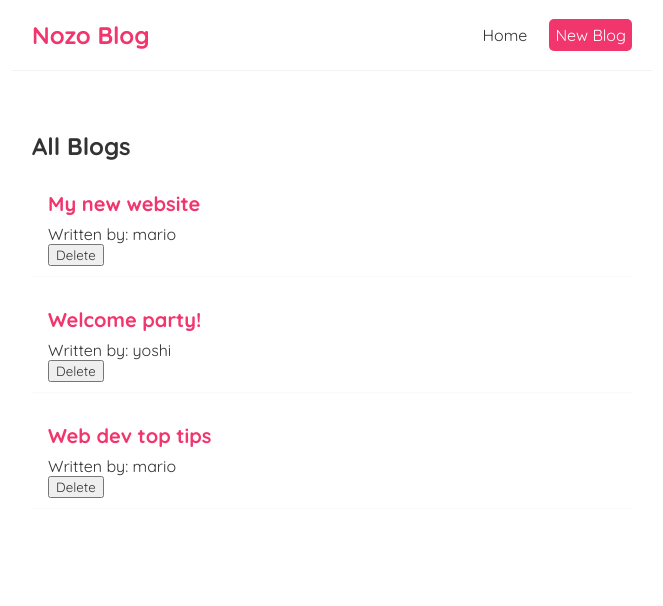
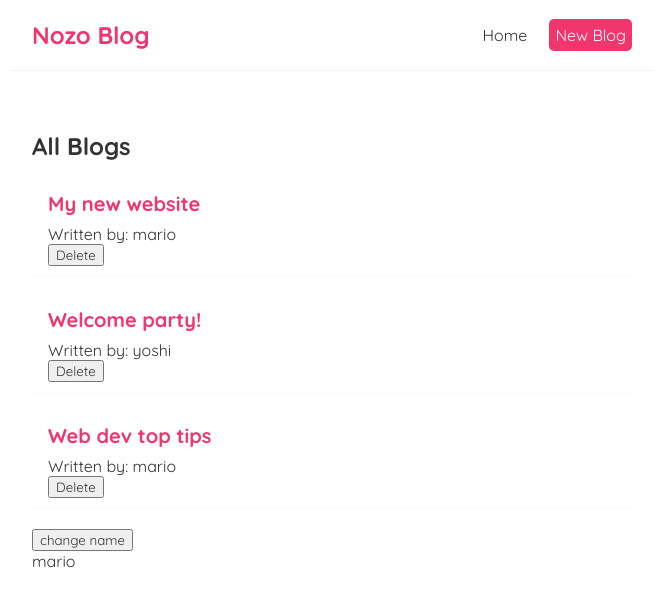
Before and after one commit to Kobby08/nozo-blog, a React (Create React App) app: page / in a window 1280 px wide. Shown: the top 606 px of the page, without its empty margins (308-971 px from the left). Built offline with nearby package versions, Linux system fonts and the light colour scheme.

Commit message:
useEffect dependencies

```diff
--- a/src/Home.js
+++ b/src/Home.js
@@ -23,18 +23,26 @@
     },
   ]);
 
+  const [name, setName] = useState("mario");
+
   const handleDelete = (id) => {
     const newBlogs = blogs.filter((blog) => blog.id !== id);
     setBlogs(newBlogs);
   };
 
+  // we can allow useEffect to listen to changes in dependencies before it run.
+  // useEffect will not run until a dependenciy changes.
+  // dependencies are passed as array to the useEffect hook.
   useEffect(() => {
     console.log("Hello world!");
-  });
+    console.log(name);
+  }, [name]);
 
   return (
     <div className="home">
       <BlogList blogs={blogs} title="All Blogs" handleDelete={handleDelete} />
+      <button onClick={() => setName("luigi")}>change name</button>
+      <p>{name}</p>
     </div>
   );
 };
```
